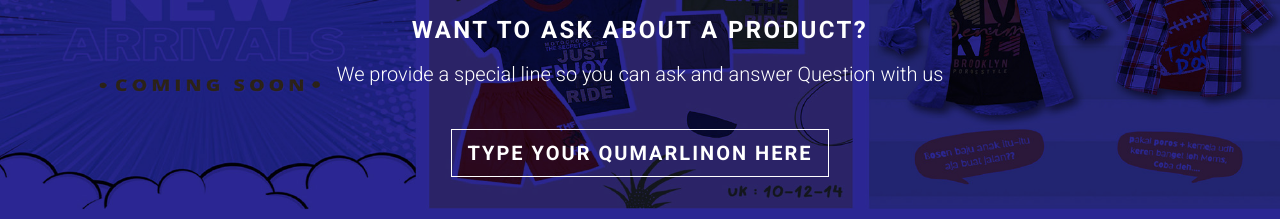
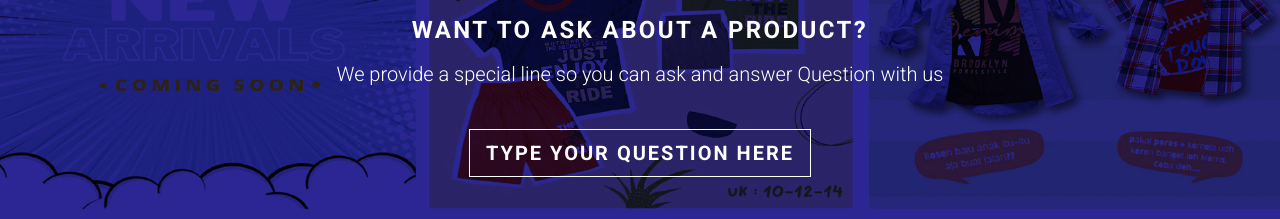
Before and after one commit to porosOfficial/porosOfficial.github.io, a plain HTML site: page index.html in a window 1280 px wide. Shown: the part 2343-2562 px from the top of the page. Drawn offline with Linux system fonts and the light colour scheme.

Commit message:
Update index.html

```diff
--- a/index.html
+++ b/index.html
@@ -457,7 +457,7 @@
           <div class="icon icon-outlined icon-lg"><i class="fa fa-envelope-o"></i></div>
           <h3 class="text-uppercase">Want to ask about a product?</h3>
           <p class="lead">We provide a special line so you can ask and answer Question with us</p>
-          <p class="text-center"><a href="#" class="btn btn-template-outlined-white btn-lg">Type your quMarlinon here</a></p>
+          <p class="text-center"><a href="#" class="btn btn-template-outlined-white btn-lg">Type your question here</a></p>
         </div>
       </section>
       <section class="bg-white bar">
```
